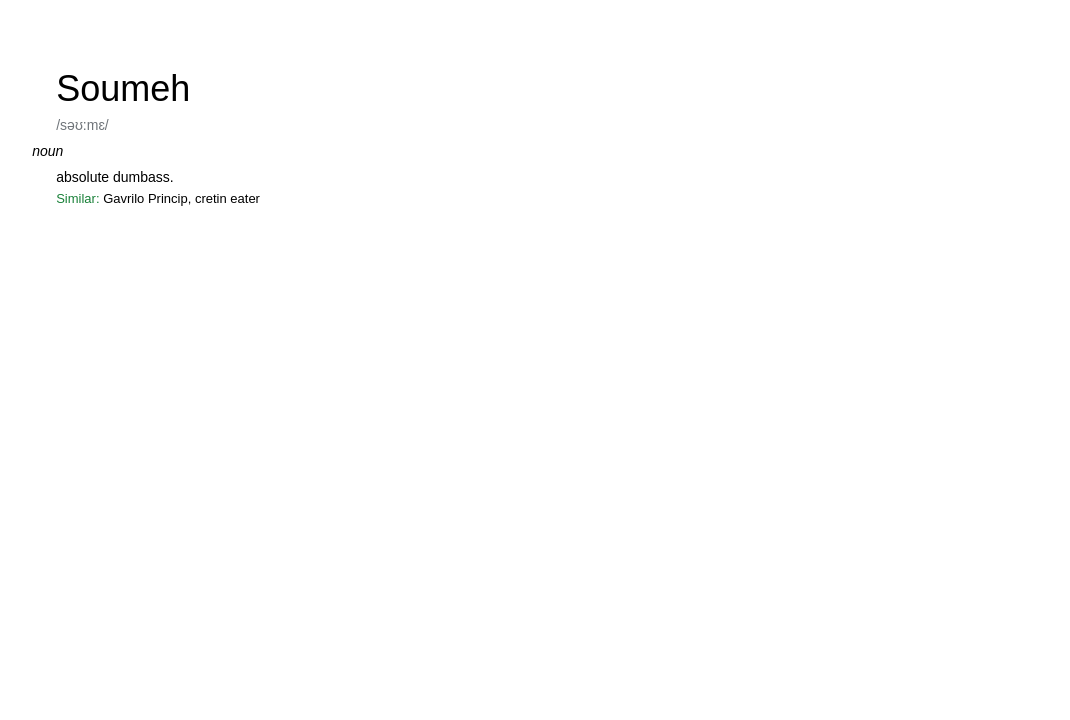
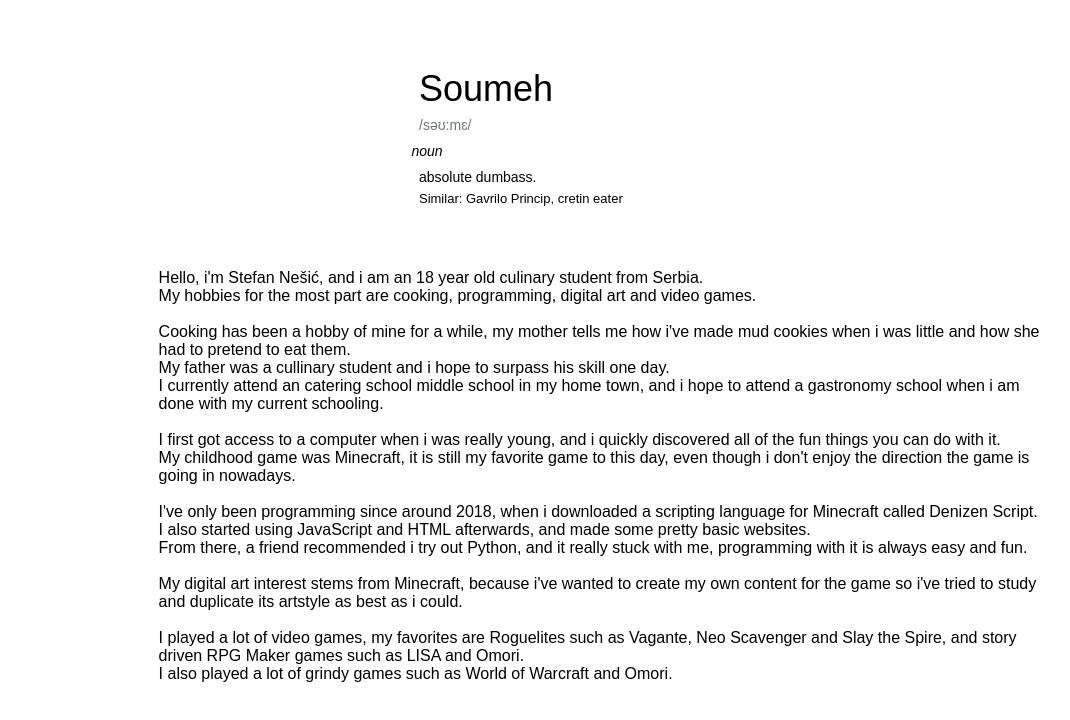
Before and after one commit to Soumeh-zz/soumeh.github.io, a plain HTML site: page index.html in a window 1280 px wide. Shown: the whole page, without its empty margins (39-1109 px from the left). Drawn offline with Linux system fonts and the light colour scheme.

Commit message:
add content

```diff
--- a/index.html
+++ b/index.html
@@ -1,22 +1,40 @@
 <head>
   <title>Me</title>
-
-  <meta content="Sorrowfall" property="og:title">
-  <meta content="W.I.P" property="og:description">
-  <meta content="https://raw.githubusercontent.com/Soumeh/Sorrowfall/master/assets/favicon.png" property="og:url">
-  <meta content="#206899" data-react-helmet="true" name="theme-color">
+  <link rel="icon" href="!.png"/>
 
   <script src="script.js"></script>
   <link rel="stylesheet" type="text/css" href="stylesheet.css">
 </head>
 
 <body>
-    <div style="display: block; word-break: break-word; padding-left: 5%; padding-top: 5%;">
-        <div style="margin: 0px; line-height: 36px; font-size: 36px; vertical-align: top; padding-left: 2%;"><span>Soumeh</span></div>
-        <div style="font-size: 14px; line-height: 16px; color: #70757a; padding-top: 10px; padding-left: 2%;">/<span id="pronunciation">səʊ:mɛ</span>/</div>
+    <div style="display: block; word-break: break-word; padding: 5% 0px; margin: auto; width: 30%;">
+        <div style="padding-left: 2%;">
+            <div style="margin: 0px; line-height: 36px; font-size: 36px; vertical-align: top;"><span>Soumeh</span></div>
+            <div style="font-size: 14px; line-height: 16px; color: #70757a; padding-top: 10px;">/<span id="pronunciation">səʊ:mɛ</span>/</div>
+        </div>
         <div style="font-size: 14px; font-style: italic; padding-top: 10px;"><span>noun</span></div>
-        <div style="font-size: 14px; padding-top: 10px; padding-left: 2%;"><span>absolute dumbass.</span></div>
-        <div style="font-size: 13px; margin-top: 6px; margin-right: 8px; padding-left: 2%;"><span style="color: #188038;">Similar: </span><span>Gavrilo Princip, cretin eater</span></div>
+        <div style="padding-left: 2%;">
+            <div style="font-size: 14px; padding-top: 10px;"><span>absolute dumbass.</span></div>
+            <div style="font-size: 13px; margin-top: 6px; margin-right: 8px;"><span>Similar: Gavrilo Princip, cretin eater</span></div>
+        </div>
     </div>
+    <div style="display: block; margin: auto; width: 70%; white-space: pre-wrap;">Hello, i'm Stefan Nešić, and i am an 18 year old culinary student from Serbia.
+My hobbies for the most part are cooking, programming, digital art and video games.
+
+Cooking has been a hobby of mine for a while, my mother tells me how i've made mud cookies when i was little and how she had to pretend to eat them.
+My father was a cullinary student and i hope to surpass his skill one day.
+I currently attend an catering school middle school in my home town, and i hope to attend a gastronomy school when i am done with my current schooling.
+
+I first got access to a computer when i was really young, and i quickly discovered all of the fun things you can do with it.
+My childhood game was Minecraft, it is still my favorite game to this day, even though i don't enjoy the direction the game is going in nowadays.
+
+I've only been programming since around 2018, when i downloaded a scripting language for Minecraft called Denizen Script.
+I also started using JavaScript and HTML afterwards, and made some pretty basic websites.
+From there, a friend recommended i try out Python, and it really stuck with me, programming with it is always easy and fun.
+
+My digital art interest stems from Minecraft, because i've wanted to create my own content for the game so i've tried to study and duplicate its artstyle as best as i could.
+
+I played a lot of video games, my favorites are Roguelites such as Vagante, Neo Scavenger and Slay the Spire, and story driven RPG Maker games such as LISA and Omori.
+I also played a lot of grindy games such as World of Warcraft and Omori.</div>
 </body>
 <script>lole();</script>
```
